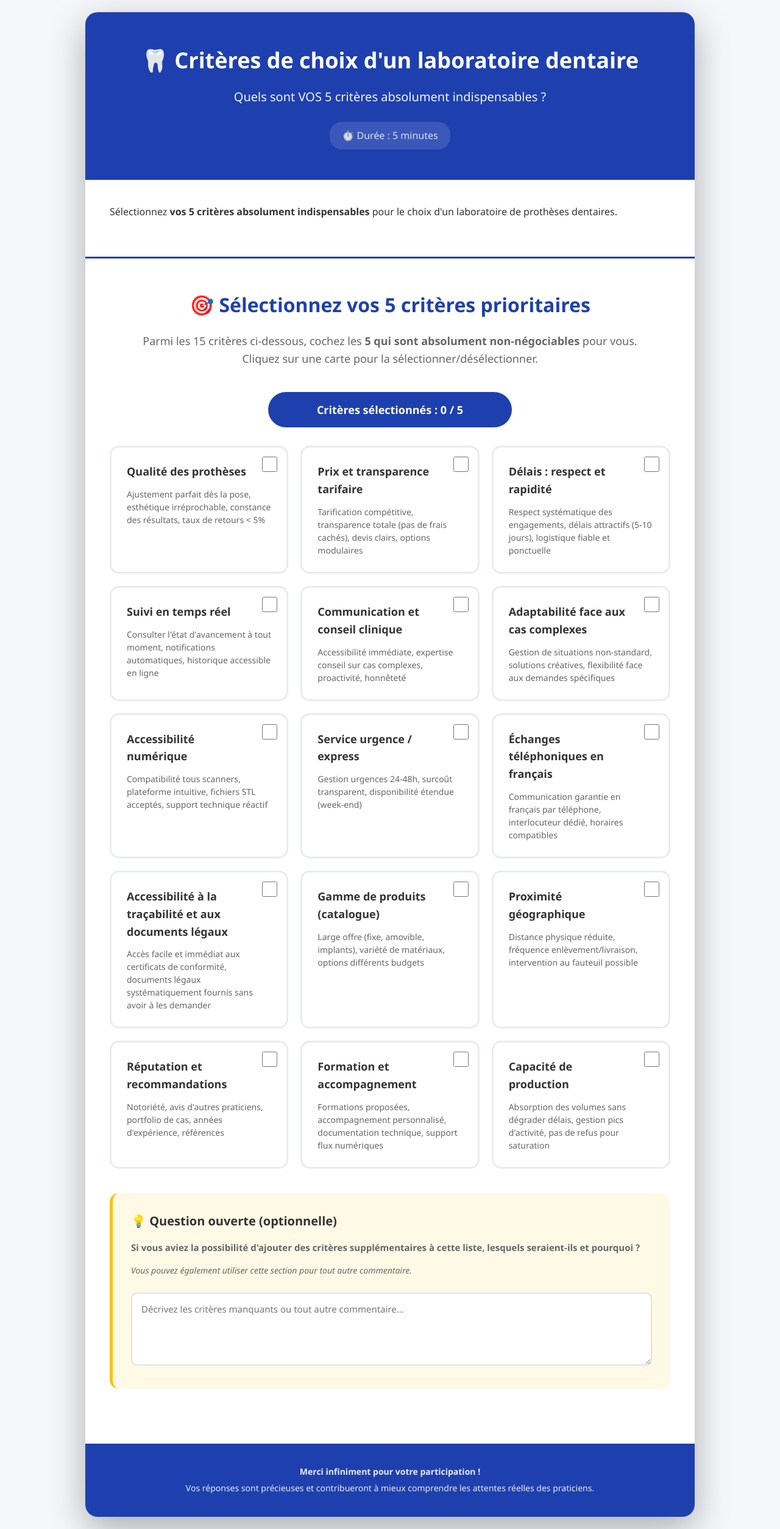
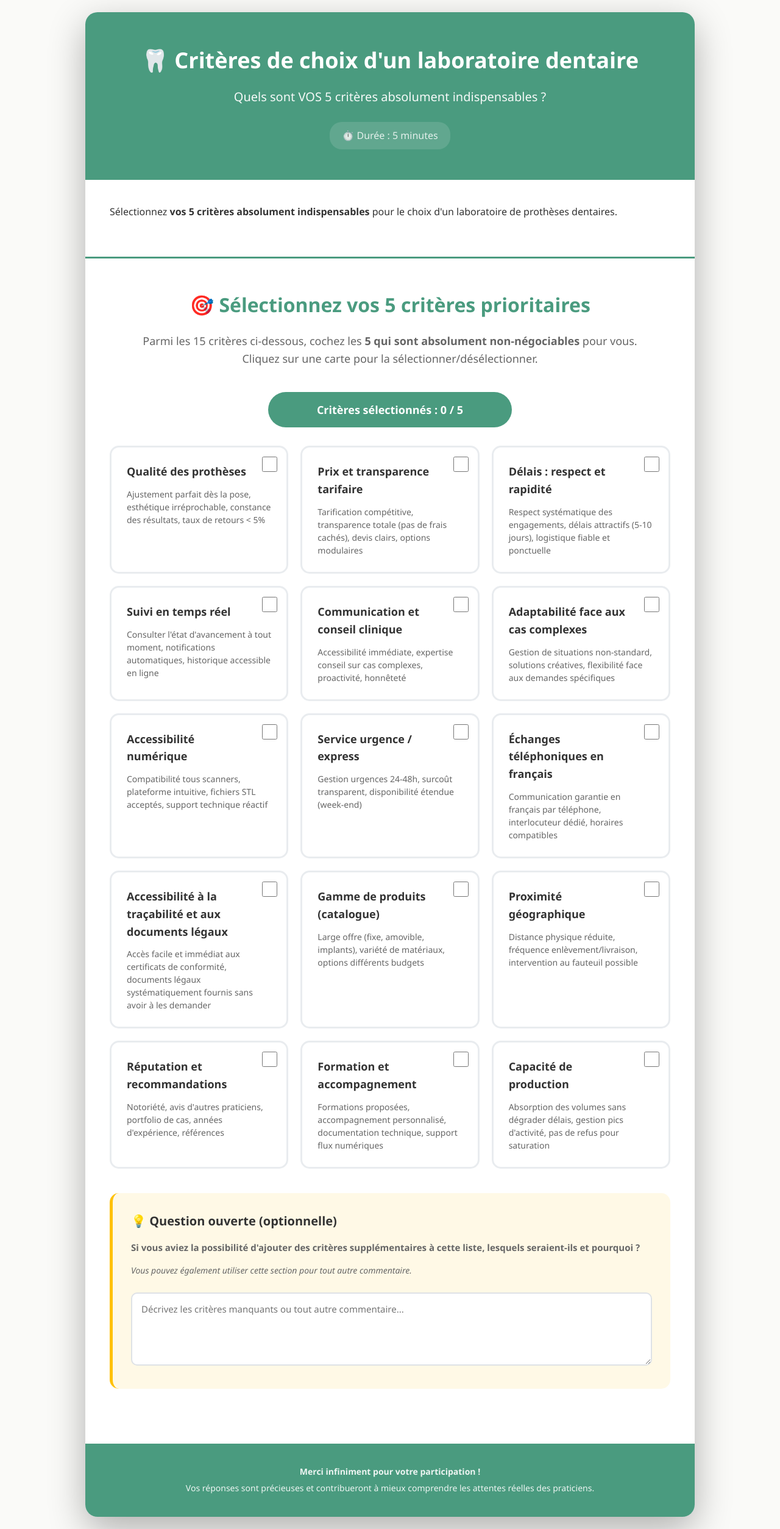
Before and after one commit to yoannL-git/dentistshortform, a plain HTML site: page index.html in a window 1280 px wide. Shown: the whole page at 61% size. Drawn offline with Linux system fonts and the light colour scheme.

Commit message:
style: thème vert menthe + fond blanc cassé

```diff
--- a/index.html
+++ b/index.html
@@ -13,7 +13,7 @@
 
         body {
             font-family: 'Segoe UI', Tahoma, Geneva, Verdana, sans-serif;
-            background: #f5f7fa;
+            background: #FAFAF8;
             padding: 20px;
             line-height: 1.6;
         }
@@ -28,7 +28,7 @@
         }
 
         .header {
-            background: #1e40af;
+            background: #4A9B7F;
             color: white;
             padding: 50px 40px;
             text-align: center;
@@ -58,7 +58,7 @@
         .intro {
             padding: 40px;
             background: #ffffff;
-            border-bottom: 3px solid #1e40af;
+            border-bottom: 3px solid #4A9B7F;
         }
 
         .intro h2 {
@@ -79,7 +79,7 @@
 
         .question-title {
             text-align: center;
-            color: #1e40af;
+            color: #4A9B7F;
             font-size: 32px;
             margin-bottom: 20px;
         }
@@ -110,14 +110,14 @@
         }
 
         .criterion-card:hover {
-            border-color: #1e40af;
+            border-color: #4A9B7F;
             transform: translateY(-5px);
             box-shadow: 0 10px 30px rgba(30, 64, 175, 0.2);
         }
 
         .criterion-card.selected {
-            border-color: #1e40af;
-            background: linear-gradient(135deg, #eff6ff 0%, #dbeafe 100%);
+            border-color: #4A9B7F;
+            background: linear-gradient(135deg, #66A48F 0%, #e8f5f0 100%)
             box-shadow: 0 5px 20px rgba(30, 64, 175, 0.3);
         }
 
@@ -145,7 +145,7 @@
         }
 
         .counter {
-            background: #1e40af;
+            background: #4A9B7F;
             color: white;
             padding: 15px 30px;
             border-radius: 50px;
@@ -245,7 +245,7 @@
         }
 
         .footer {
-            background: #1e40af;
+            background: #4A9B7F;
             color: white;
             text-align: center;
             padding: 30px;
```
